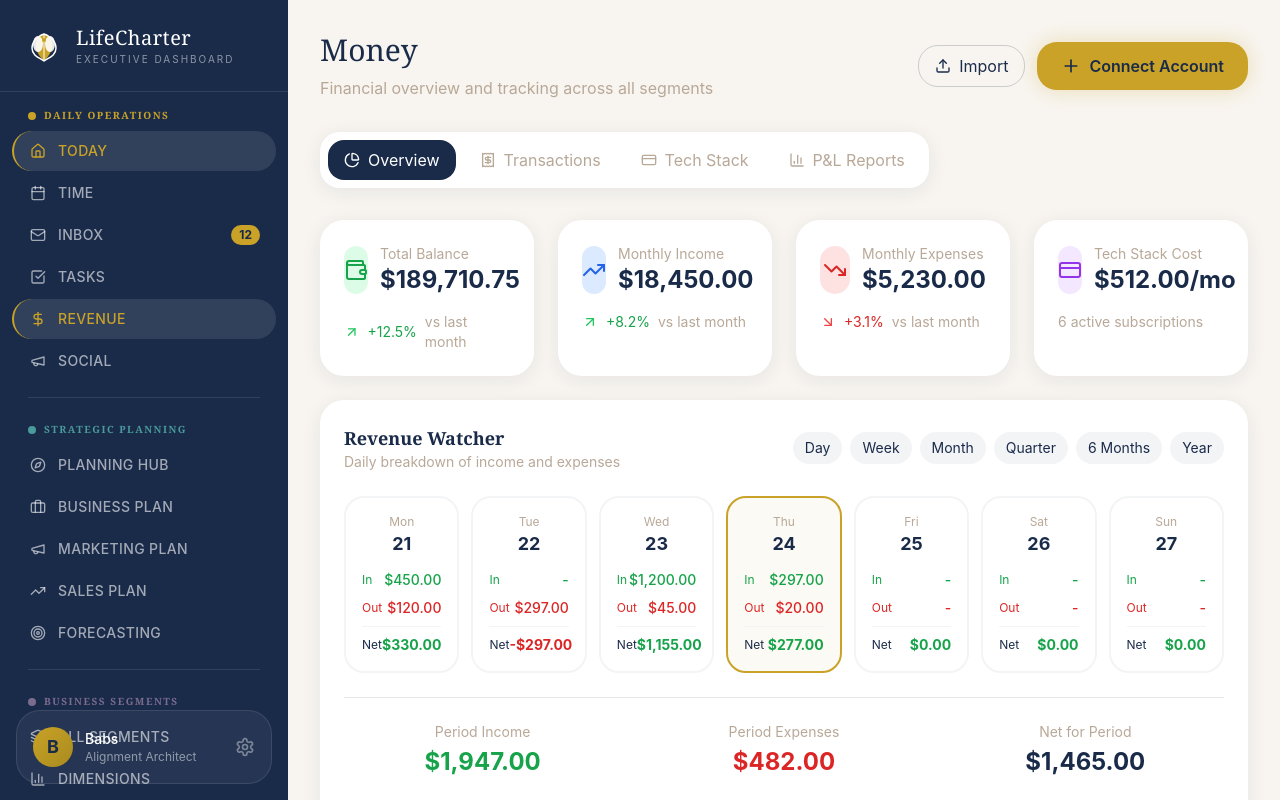
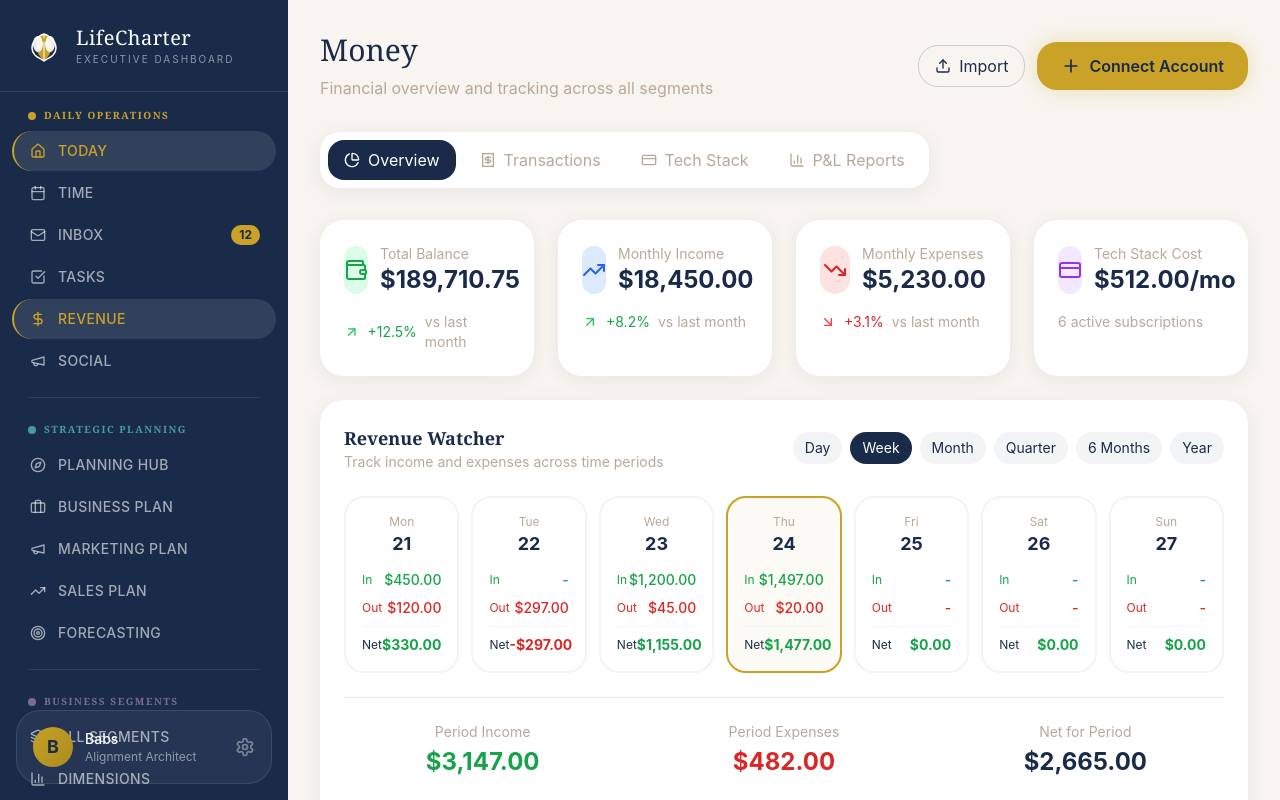
Before and after one commit to ButterflyBabs/LC-Executive-Dashboard, a Next.js app: page /dashboard/money in a window 1280 px wide. Built offline with nearby package versions, Linux system fonts and the light colour scheme.

Commit message:
Activate Revenue Watcher period tabs - Day, Week, Month, Quarter, 6 Months, Year are now live

```diff
--- a/app/dashboard/money/page.tsx
+++ b/app/dashboard/money/page.tsx
@@ -124,6 +124,58 @@ const categories = [
   { id: "expense", name: "Expenses", items: ["Software", "Hosting", "Marketing", "Contractors", "Office", "Travel", "Professional Services", "Taxes"] },
 ];
 
+// Revenue Watcher Data
+const revenueData: Record<string, any[]> = {
+  day: [
+    { label: "12am", date: "12a", income: 0, expense: 0, net: 0, isCurrent: false },
+    { label: "4am", date: "4a", income: 0, expense: 0, net: 0, isCurrent: false },
+    { label: "8am", date: "8a", income: 297, expense: 0, net: 297, isCurrent: false },
+    { label: "12pm", date: "12p", income: 450, expense: 120, net: 330, isCurrent: false },
+    { label: "4pm", date: "4p", income: 750, expense: 0, net: 750, isCurrent: true },
+    { label: "8pm", date: "8p", income: 0, expense: 0, net: 0, isCurrent: false },
+    { label: "11pm", date: "11p", income: 0, expense: 0, net: 0, isCurrent: false },
+  ],
+  week: [
+    { label: "Mon", date: "21", income: 450, expense: 120, net: 330, isCurrent: false },
+    { label: "Tue", date: "22", income: 0, expense: 297, net: -297, isCurrent: false },
+    { label: "Wed", date: "23", income: 1200, expense: 45, net: 1155, isCurrent: false },
+    { label: "Thu", date: "24", income: 1497, expense: 20, net: 1477, isCurrent: true },
+    { label: "Fri", date: "25", income: 0, expense: 0, net: 0, isCurrent: false },
+    { label: "Sat", date: "26", income: 0, expense: 0, net: 0, isCurrent: false },
+    { label: "Sun", date: "27", income: 0, expense: 0, net: 0, isCurrent: false },
+  ],
+  month: [
+    { label: "Week 1", date: "1-7", income: 3200, expense: 850, net: 2350, isCurrent: false },
+    { label: "Week 2", date: "8-14", income: 4800, expense: 1200, net: 3600, isCurrent: false },
+    { label: "Week 3", date: "15-21", income: 5100, expense: 980, net: 4120, isCurrent: false },
+    { label: "Week 4", date: "22-31", income: 3147, expense: 482, net: 2665, isCurrent: true },
+  ],
+  quarter: [
+    { label: "July", date: "Jul", income: 16247, expense: 3512, net: 12735, isCurrent: true },
+    { label: "August", date: "Aug", income: 18500, expense: 4200, net: 14300, isCurrent: false },
+    { label: "September", date: "Sep", income: 17200, expense: 3800, net: 13400, isCurrent: false },
+  ],
+  semi: [
+    { label: "Q3", date: "Q3", income: 51947, expense: 11512, net: 40435, isCurrent: true },
+    { label: "Q4", date: "Q4", income: 48500, expense: 10800, net: 37700, isCurrent: false },
+  ],
+  year: [
+    { label: "Q1", date: "Q1", income: 42000, expense: 9500, net: 32500, isCurrent: false },
+    { label: "Q2", date: "Q2", income: 46500, expense: 10200, net: 36300, isCurrent: false },
+    { label: "Q3", date: "Q3", income: 51947, expense: 11512, net: 40435, isCurrent: true },
+    { label: "Q4", date: "Q4", income: 48500, expense: 10800, net: 37700, isCurrent: false },
+  ],
+};
+
+const periodTotals: Record<string, any> = {
+  day: { income: 1497, expense: 482, net: 1015, avgIncome: 62.38, avgExpense: 20.08, avgNet: 42.29 },
+  week: { income: 3147, expense: 482, net: 2665, avgIncome: 449.57, avgExpense: 68.86, avgNet: 380.71 },
+  month: { income: 16247, expense: 3512, net: 12735, avgIncome: 541.57, avgExpense: 117.07, avgNet: 424.50 },
+  quarter: { income: 51947, expense: 11512, net: 40435, avgIncome: 17315.67, avgExpense: 3837.33, avgNet: 13478.33 },
+  semi: { income: 100447, expense: 22312, net: 78135, avgIncome: 16741.17, avgExpense: 3718.67, avgNet: 13022.50 },
+  year: { income: 188947, expense: 42012, net: 146935, avgIncome: 15745.58, avgExpense: 3501.00, avgNet: 12244.58 },
+};
+
 export default function MoneyPage() {
   const [activeTab, setActiveTab] = useState<"overview" | "transactions" | "subscriptions" | "pnl" | "upload">("overview");
   const [accounts, setAccounts] = useState<FinancialAccount[]>(mockAccounts);
@@ -134,6 +186,7 @@ export default function MoneyPage() {
   const [showUploadModal, setShowUploadModal] = useState(false);
   const [selectedPeriod, setSelectedPeriod] = useState<"weekly" | "monthly" | "quarterly" | "semi-annual" | "annual">("monthly");
   const [dateRange, setDateRange] = useState({ start: "", end: "" });
+  const [revenuePeriod, setRevenuePeriod] = useState<"day" | "week" | "month" | "quarter" | "semi" | "year">("week");
 
   // Calculate totals
   const totalBalance = accounts.reduce((sum, acc) => sum + acc.balance, 0);
@@ -285,7 +338,7 @@ export default function MoneyPage() {
             <div className="flex items-center justify-between mb-6">
               <div>
                 <h3 className="text-lg font-semibold text-navy">Revenue Watcher</h3>
-                <p className="text-sm text-soft-taupe">Daily breakdown of income and expenses</p>
+                <p className="text-sm text-soft-taupe">Track income and expenses across time periods</p>
               </div>
               <div className="flex items-center gap-2">
                 {[
@@ -298,7 +351,12 @@ export default function MoneyPage() {
                 ].map((period) => (
                   <button
                     key={period.id}
-                    className="px-3 py-1.5 text-sm rounded-lg bg-navy/5 text-navy hover:bg-navy/10 transition-colors"
+                    onClick={() => setRevenuePeriod(period.id as any)}
+                    className={`px-3 py-1.5 text-sm rounded-lg transition-colors ${
+                      revenuePeriod === period.id
+                        ? "bg-navy text-white"
+                        : "bg-navy/5 text-navy hover:bg-navy/10"
+                    }`}
                   >
                     {period.label}
                   </button>
@@ -306,43 +364,42 @@ export default function MoneyPage() {
               </div>
             </div>
 
-            {/* Daily Breakdown Grid */}
-            <div className="grid grid-cols-7 gap-3">
-              {[
-                { day: "Mon", date: "21", income: 450, expense: 120 },
-                { day: "Tue", date: "22", income: 0, expense: 297 },
-                { day: "Wed", date: "23", income: 1200, expense: 45 },
-                { day: "Thu", date: "24", income: 297, expense: 20 },
-                { day: "Fri", date: "25", income: 0, expense: 0 },
-                { day: "Sat", date: "26", income: 0, expense: 0 },
-                { day: "Sun", date: "27", income: 0, expense: 0 },
-              ].map((day, idx) => (
+            {/* Dynamic Breakdown Grid Based on Period */}
+            <div className={`grid gap-3 ${
+              revenuePeriod === "day" ? "grid-cols-7" :
+              revenuePeriod === "week" ? "grid-cols-7" :
+              revenuePeriod === "month" ? "grid-cols-7" :
+              revenuePeriod === "quarter" ? "grid-cols-3" :
+              revenuePeriod === "semi" ? "grid-cols-3" :
+              "grid-cols-4"
+            }`}>
+              {revenueData[revenuePeriod].map((item: any, idx: number) => (
                 <div
                   key={idx}
                   className={`p-4 rounded-xl border-2 ${
-                    day.date === "24" ? "border-gold bg-gold/5" : "border-gray-100"
-                  }`}
+                    item.isCurrent ? "border-gold bg-gold/5" : "border-gray-100 hover:border-gray-200"
+                  } transition-colors cursor-pointer`}
                 >
-                  <p className="text-xs text-soft-taupe text-center">{day.day}</p>
-                  <p className="text-lg font-bold text-navy text-center mb-3">{day.date}</p>
+                  <p className="text-xs text-soft-taupe text-center">{item.label}</p>
+                  <p className="text-lg font-bold text-navy text-center mb-3">{item.date}</p>
                   <div className="space-y-2">
                     <div className="flex items-center justify-between">
                       <span className="text-xs text-green-600">In</span>
                       <span className="text-sm font-medium text-green-600">
-                        {day.income > 0 ? formatCurrency(day.income) : "-"}
+                        {item.income > 0 ? formatCurrency(item.income) : "-"}
                       </span>
                     </div>
                     <div className="flex items-center justify-between">
                       <span className="text-xs text-red-600">Out</span>
                       <span className="text-sm font-medium text-red-600">
-                        {day.expense > 0 ? formatCurrency(day.expense) : "-"}
+                        {item.expense > 0 ? formatCurrency(item.expense) : "-"}
                       </span>
                     </div>
                     <div className="pt-2 border-t border-gray-100">
                       <div className="flex items-center justify-between">
                         <span className="text-xs text-navy">Net</span>
-                        <span className={`text-sm font-bold ${day.income - day.expense >= 0 ? "text-green-600" : "text-red-600"}`}>
-                          {formatCurrency(day.income - day.expense)}
+                        <span className={`text-sm font-bold ${item.net >= 0 ? "text-green-600" : "text-red-600"}`}>
+                          {formatCurrency(item.net)}
                         </span>
                       </div>
                     </div>
@@ -354,32 +411,47 @@ export default function MoneyPage() {
             {/* Period Totals */}
             <div className="grid grid-cols-3 gap-6 mt-6 pt-6 border-t border-gray-200">
               <div className="text-center">
-                <p className="text-sm text-soft-taupe mb-1">Period Income</p>
-                <p className="text-2xl font-bold text-green-600">{formatCurrency(1947)}</p>
+                <p className="text-sm text-soft-taupe mb-1">{revenuePeriod === "day" ? "Today's Income" : "Period Income"}</p>
+                <p className="text-2xl font-bold text-green-600">{formatCurrency(periodTotals[revenuePeriod].income)}</p>
               </div>
               <div className="text-center">
-                <p className="text-sm text-soft-taupe mb-1">Period Expenses</p>
-                <p className="text-2xl font-bold text-red-600">{formatCurrency(482)}</p>
+                <p className="text-sm text-soft-taupe mb-1">{revenuePeriod === "day" ? "Today's Expenses" : "Period Expenses"}</p>
+                <p className="text-2xl font-bold text-red-600">{formatCurrency(periodTotals[revenuePeriod].expense)}</p>
               </div>
               <div className="text-center">
-                <p className="text-sm text-soft-taupe mb-1">Net for Period</p>
-                <p className="text-2xl font-bold text-navy">{formatCurrency(1465)}</p>
+                <p className="text-sm text-soft-taupe mb-1">{revenuePeriod === "day" ? "Net for Today" : "Net for Period"}</p>
+                <p className="text-2xl font-bold text-navy">{formatCurrency(periodTotals[revenuePeriod].net)}</p>
               </div>
             </div>
 
-            {/* Daily Average */}
+            {/* Daily/Period Average */}
             <div className="flex items-center justify-center gap-8 mt-6 pt-6 border-t border-gray-200">
               <div className="text-center">
-                <p className="text-sm text-soft-taupe mb-1">Daily Avg Income</p>
-                <p className="text-xl font-bold text-green-600">{formatCurrency(278.14)}</p>
+                <p className="text-sm text-soft-taupe mb-1">
+                  {revenuePeriod === "day" ? "Hourly Avg Income" :
+                   revenuePeriod === "week" ? "Daily Avg Income" :
+                   revenuePeriod === "month" ? "Daily Avg Income" :
+                   "Monthly Avg Income"}
+                </p>
+                <p className="text-xl font-bold text-green-600">{formatCurrency(periodTotals[revenuePeriod].avgIncome)}</p>
               </div>
               <div className="text-center">
-                <p className="text-sm text-soft-taupe mb-1">Daily Avg Expense</p>
-                <p className="text-xl font-bold text-red-600">{formatCurrency(68.86)}</p>
+                <p className="text-sm text-soft-taupe mb-1">
+                  {revenuePeriod === "day" ? "Hourly Avg Expense" :
+                   revenuePeriod === "week" ? "Daily Avg Expense" :
+                   revenuePeriod === "month" ? "Daily Avg Expense" :
+                   "Monthly Avg Expense"}
+                </p>
+                <p className="text-xl font-bold text-red-600">{formatCurrency(periodTotals[revenuePeriod].avgExpense)}</p>
               </div>
               <div className="text-center">
-                <p className="text-sm text-soft-taupe mb-1">Daily Avg Net</p>
-                <p className="text-xl font-bold text-navy">{formatCurrency(209.29)}</p>
+                <p className="text-sm text-soft-taupe mb-1">
+                  {revenuePeriod === "day" ? "Hourly Avg Net" :
+                   revenuePeriod === "week" ? "Daily Avg Net" :
+                   revenuePeriod === "month" ? "Daily Avg Net" :
+                   "Monthly Avg Net"}
+                </p>
+                <p className="text-xl font-bold text-navy">{formatCurrency(periodTotals[revenuePeriod].avgNet)}</p>
               </div>
             </div>
           </div>
```
